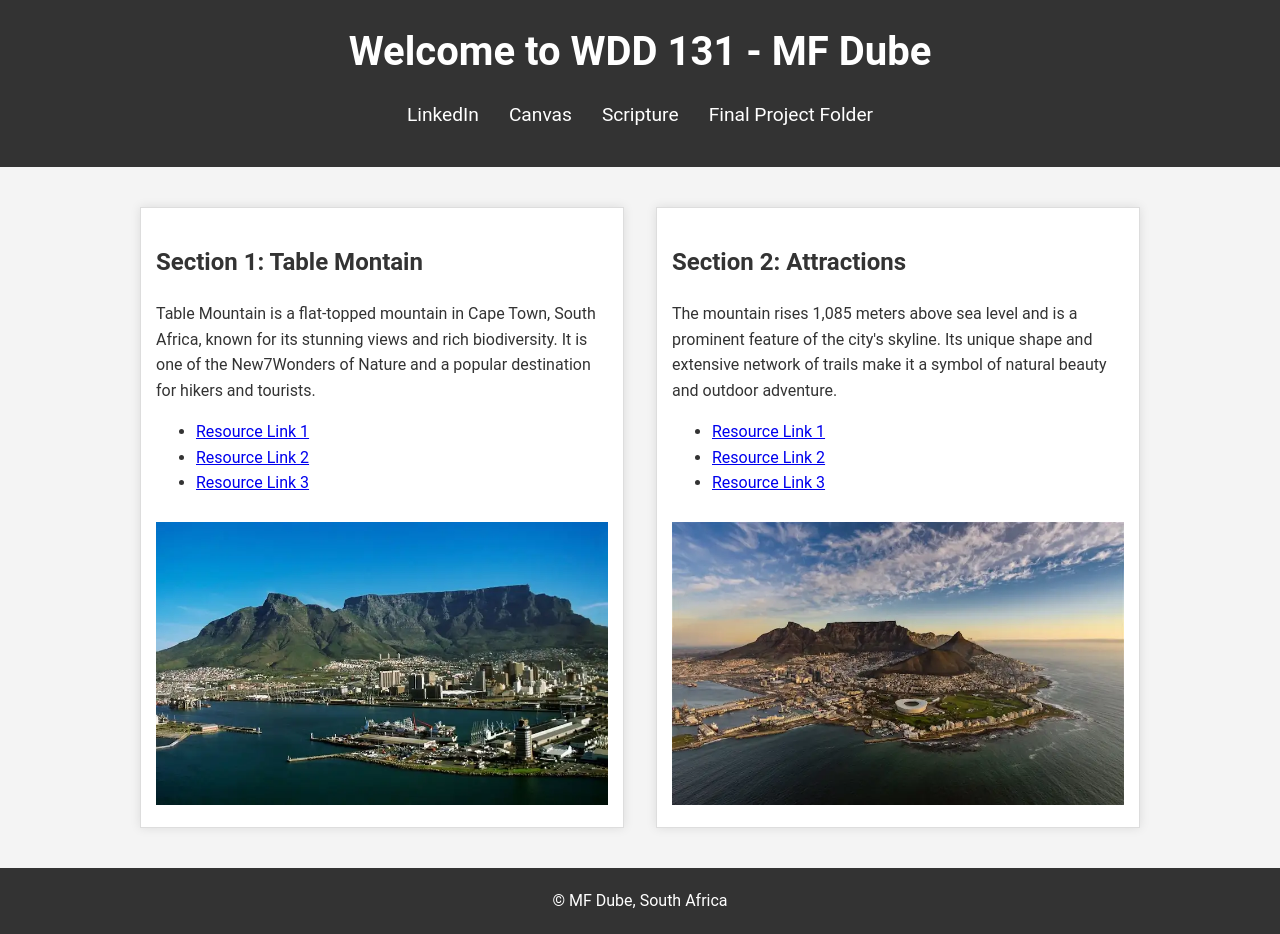
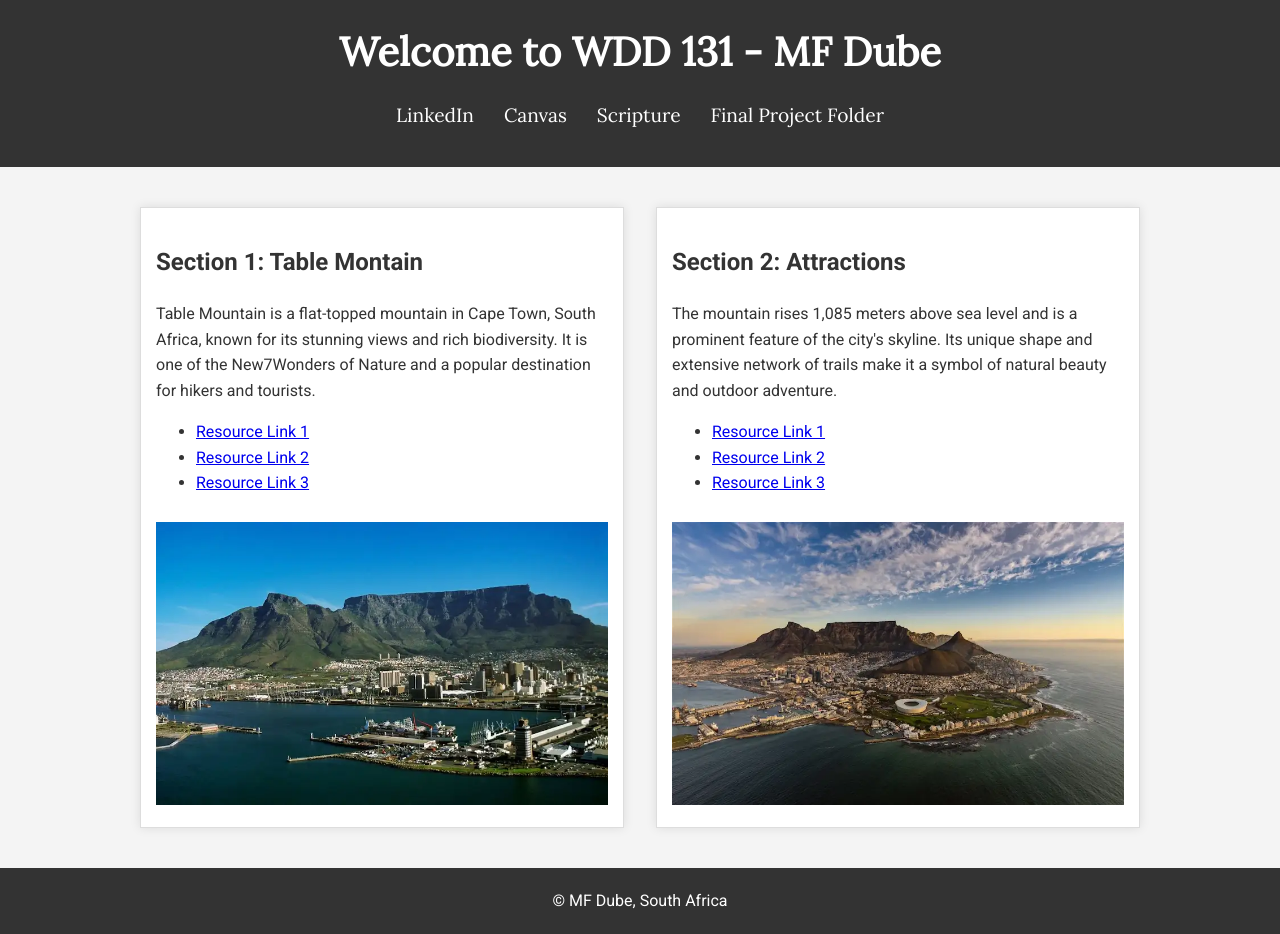
Before and after one commit to fransdube/wdd131, a plain HTML site: page index.html in a window 1280 px wide. Drawn offline with Linux system fonts and the light colour scheme; a script that the page names is missing.

Commit message:
google preconnect

```diff
--- a/index.html
+++ b/index.html
@@ -8,6 +8,14 @@
         content="WDD 131 - Dynamic Web Fundamentals, MF Dube, HTML, CSS, and JavaScript fundamentals.">
     <meta name="author" content=" MF Dube">
     <title>WDD 131 - Dynamic Web Fundamentals - MF Dube</title>
+
+    <!-- Preconnect links to optimize font loading -->
+    <link rel="preconnect" href="https://fonts.gstatic.com">
+    <link rel="preconnect" href="https://fonts.googleapis.com">
+
+    <!-- Link to Google Fonts API -->
+    <link href="https://fonts.googleapis.com/css2?family=Roboto:wght@400;700&family=Lora&display=swap" rel="stylesheet">
+
     <link rel="stylesheet" href="styles/base.css">
     <script src="scripts/getdates.js" defer></script>
 </head>
--- a/styles/base.css
+++ b/styles/base.css
@@ -1,6 +1,7 @@
 /* General body styling */
 body {
     font-family: 'Roboto', sans-serif;
+    /* Using Google Font Roboto */
     line-height: 1.6;
     background-color: #f4f4f4;
     color: #333;
@@ -14,6 +15,8 @@ header {
     color: #fff;
     padding: 20px;
     text-align: center;
+    font-family: 'Lora', serif;
+    /* Using Google Font Lora for headings */
 }
 
 header h1 {
```
